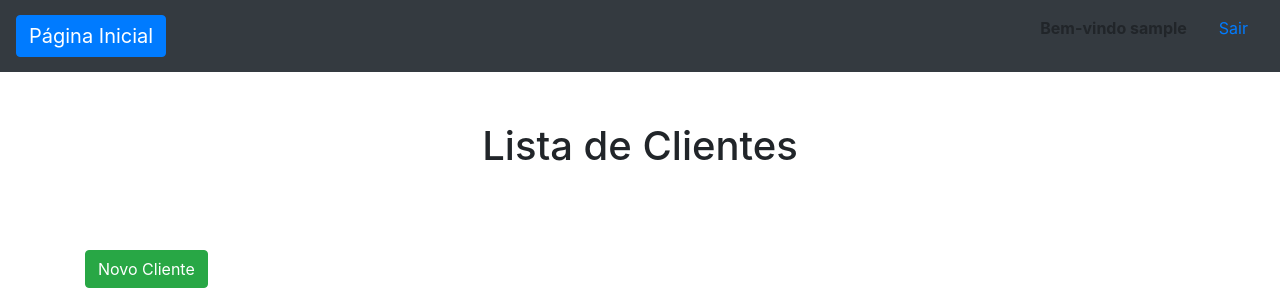
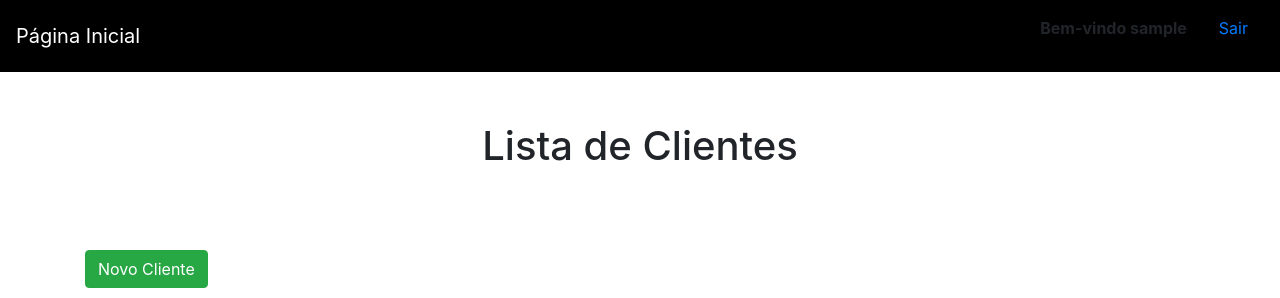
Before and after one commit to FerrazM/loan-database, a Django app: page / in a window 1280 px wide. Shown: the top 298 px of the page. Run offline with Django 4.2, Linux system fonts and the light colour scheme; the visitor is signed in with stand-in values (Sample User, id 1); data that the repository does not hold is empty.

Commit message:
alterações nav bar.2

```diff
--- a/loan_database/templates/loans/base.html
+++ b/loan_database/templates/loans/base.html
@@ -12,8 +12,8 @@
   </head>
 
   <body>
-      <nav class="navbar navbar-dark bg-dark">
-        <a class="btn btn-primary text-white navbar-brand" href="{% url 'clientes' %}">Página Inicial</a>
+      <nav class="navbar navbar-light" style="background-color: #000000">
+        <a class="text-white navbar-brand" href="{% url 'clientes' %}">Página Inicial</a>
         <ul style="list-style: none;">
           {% if user.is_authenticated %}
           <li style="float: left">
```
